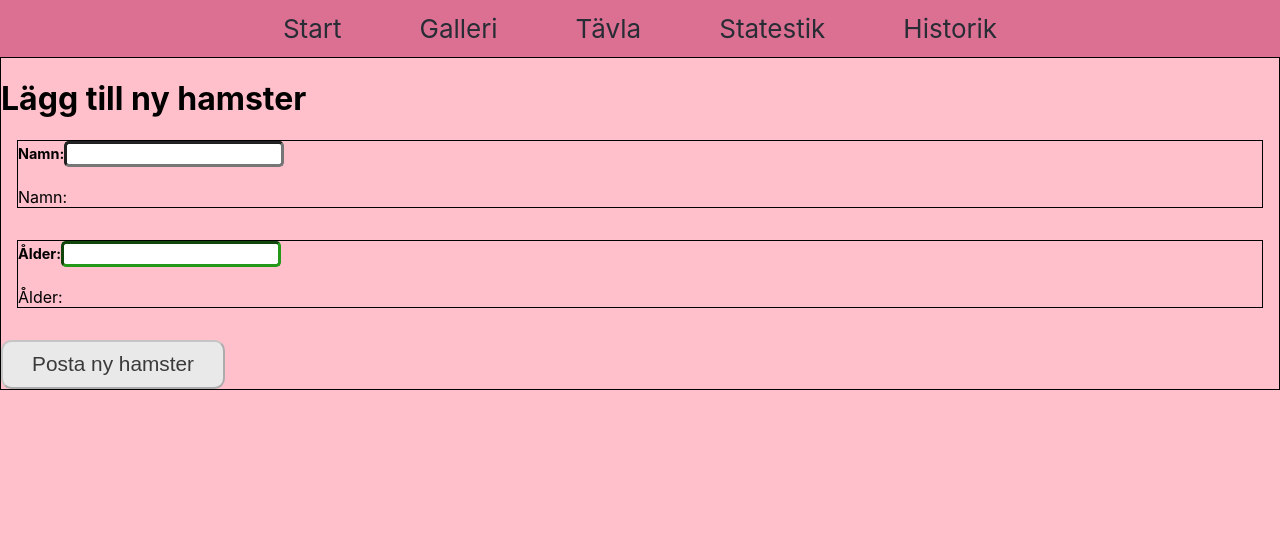
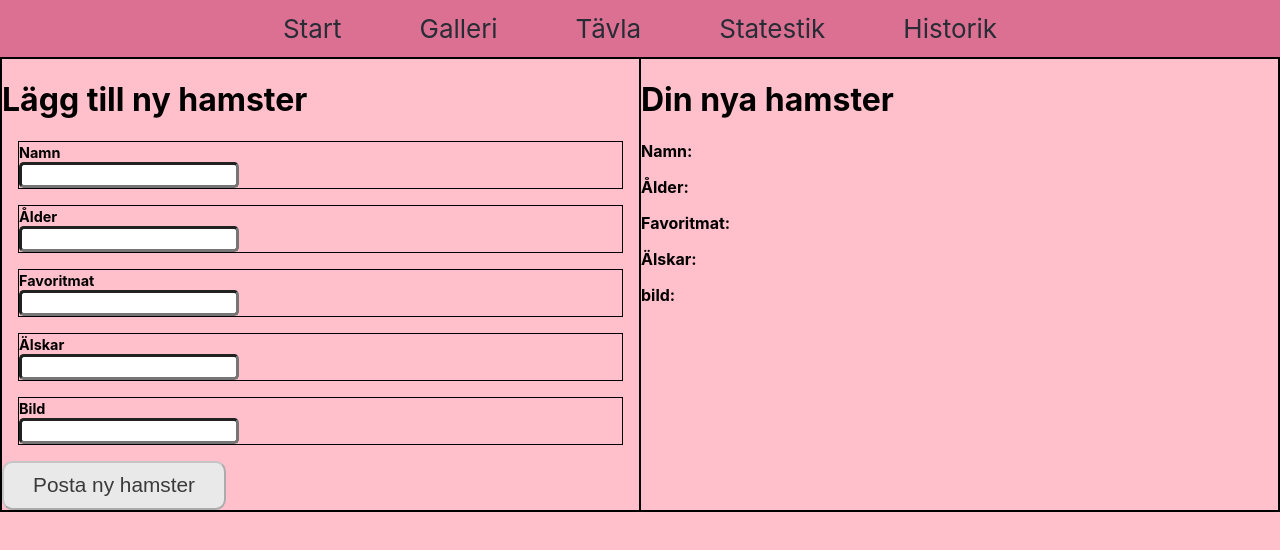
Before and after one commit to SofiaMEweiss/Hamsterwars---fullstack-project, a React (Create React App) app: page /history in a window 1280 px wide. Shown: the top 550 px of the page. Built offline with nearby package versions, Linux system fonts and the light colour scheme.

Commit message:
All input fields finished & possible to display inputs

```diff
--- a/src/components/history/History.css
+++ b/src/components/history/History.css
@@ -7,11 +7,17 @@
 	/* padding: 1em; */
 	border: 1px solid black;
 	text-align: left;
+	display: grid;
+	grid-template-columns: repeat(2, 1fr);
+}
+
+.form-section {
+	border: 1px solid black;
 }
 
 section {
 	margin: 1em;
-	border: 1px solid black
+	border: 1px solid black;
 }
 
 .form > section {
@@ -67,3 +73,7 @@ section {
 	color: #3A3A3A;
 	transform: none;
 }
+
+span {
+	font-weight: bold;
+}
--- a/src/components/history/History.tsx
+++ b/src/components/history/History.tsx
@@ -4,12 +4,25 @@ import './History.css';
 const History = () => {
 
     const [name, setName] = useState ('')
-	const [inputText2, setInputText2] = useState ('Hej')
+	const [age, setAge] = useState ('')
+	const [favFood, setFavFood] = useState ('')
+	const [loves, setLoves] = useState ('')
+	const [imgName, setImgName] = useState ('')
 
-	//Ändra till name sen
-	const [controlledText, setControlledText] = useState('')
-	const [controlledText2, setControlledText2] = useState('')
+	//const [inputText2, setInputText2] = useState ('Hej')
+
+	const [controlledName, setControlledName] = useState('')
+	const [controlledAge, setControlledAge] = useState('')
+	const [controlledFavFood, setControlledFavFood] = useState('')
+	const [controlledLoves, setControlledLoves] = useState('')
+	const [controlledImgName, setControlledImgName] = useState('')
+
+	//const [controlledText2, setControlledText2] = useState('')
 	const [nameTouched, setNameTouched] = useState(false)
+	const [ageTouched, setAgeTouched] = useState(false)
+	const [favFoodTouched, setFavFoodTouched] = useState(false)
+	const [lovesTouched, setLovesTouched] = useState(false)
+	const [imgNameTouched, setImgNameTouched] = useState(false)
 
 	let nameIsValid: boolean = true
 	let nameErrorMessage: string = ''
@@ -18,24 +31,77 @@ const History = () => {
 		nameErrorMessage = 'Vänligen skriv din hamsters namn'
 	}
 
+	const allowedAgeCharacters = "0123456789"
+	let ageIsValid: boolean = true
+	let ageErrorMessage: string = ''
+	if (age === '') {
+		ageIsValid = false
+		ageErrorMessage = 'Vänligen skriv din hamsters ålder'
+	} else if (!age.split('').every(char => allowedAgeCharacters.includes(char)))
+{ ageIsValid = false
+	ageErrorMessage ='Vänligen skriv din hamsters ålder med siffror' }
+
+	let favFoodIsValid: boolean = true
+	let favFoodErrorMessage: string = ''
+	if (favFood === '') {
+		favFoodIsValid = false
+		favFoodErrorMessage = 'Vänligen skriv din hamsters favoritmat'
+	}
+
+	let lovesIsValid: boolean = true
+	let lovesErrorMessage: string = ''
+	if (loves === '') {
+		lovesIsValid = false
+		lovesErrorMessage = 'Vänligen skriv vad din hamster älskar'
+	}
+
+	let imgNameIsValid: boolean = true
+	let imgNameErrorMessage: string = ''
+	if (imgName === '') {
+		imgNameIsValid = false
+		imgNameErrorMessage = 'Vänligen ange en URL till en bild på en hamster'
+	}
+
+
 
 	let nameClass = '';
 	if (nameTouched) {
 		nameClass = (nameIsValid ? 'valid' : 'error')
 	}
 
-	let formIsInvalid = !nameIsValid
+	let ageClass = '';
+	if (ageTouched) {
+		ageClass = (ageIsValid ? 'valid' : 'error')
+	}
+
+	let favFoodClass = '';
+	if (favFoodTouched) {
+		favFoodClass = (favFoodIsValid ? 'valid' : 'error')
+	}
+
+	let lovesClass = '';
+	if (lovesTouched) {
+		lovesClass = (lovesIsValid ? 'valid' : 'error')
+	}
+
+	let imgNameClass = '';
+	if (imgNameTouched) {
+		imgNameClass = (imgNameIsValid ? 'valid' : 'error')
+	}
+
+	let formIsInvalid = !nameIsValid || !ageIsValid || !favFoodIsValid || !lovesIsValid || !imgNameIsValid
 
     return (
     <div className="form">
+		<div className="form-section">
         <h1> Lägg till ny hamster </h1>
         <section>
 
-                <label> Namn:
+                <label> Namn <br />
                 <input type="text" onBlur = {() => setNameTouched(true)} onChange={event =>{
                     console.log('Controlled change', event.target.value);
-					setName(event.target.value.toUpperCase())
-					setControlledText(event.target.value)
+					setName(event.target.value)
+					setControlledName(event.target.value)
 					//toUpperCase()
                 }}
                 value={name}
@@ -43,12 +109,77 @@ const History = () => {
                 />
                 </label>
 				{nameTouched ? 	<div className='message-hidden'>{nameErrorMessage}</div> : null }
+</section>
 
-				<br/>
-				Namn: {controlledText}
+<section>
 
+                <label> Ålder <br />
+                <input type="text" onBlur = {() => setAgeTouched(true)} onChange={event =>{
+                    console.log('Controlled change', event.target.value);
+					setAge(event.target.value)
+					setControlledAge(event.target.value)
+
+                }}
+                value={age}
+				className={ageClass}
+                />
+                </label>
+				{ageTouched ? 	<div className='message-hidden'>{ageErrorMessage}</div> : null }
 </section>
+
 <section>
+
+			 <label> Favoritmat <br />
+			 <input type="text" onBlur = {() => setFavFoodTouched(true)} onChange={event =>{
+				 console.log('Controlled change', event.target.value);
+				 setFavFood(event.target.value)
+				 setControlledFavFood(event.target.value)
+
+			 }}
+			 value={favFood}
+			 className={favFoodClass}
+			 />
+			 </label>
+			 {favFoodTouched ? 	<div className='message-hidden'>{favFoodErrorMessage}</div> : null }
+</section>
+
+<section>
+
+			 <label> Älskar <br />
+			 <input type="text" onBlur = {() => setLovesTouched(true)} onChange={event =>{
+				 console.log('Controlled change', event.target.value);
+				 setLoves(event.target.value)
+				 setControlledLoves(event.target.value)
+
+			 }}
+			 value={loves}
+			 className={lovesClass}
+			 />
+			 </label>
+			 {lovesTouched ? 	<div className='message-hidden'>{lovesErrorMessage}</div> : null }
+</section>
+
+<section>
+
+			 <label> Bild <br />
+			 <input type="text" onBlur = {() => setImgNameTouched(true)} onChange={event =>{
+				 console.log('Controlled change', event.target.value);
+				 setImgName(event.target.value)
+				 setControlledImgName(event.target.value)
+
+			 }}
+			 value={imgName}
+			 className={imgNameClass}
+			 />
+			 </label>
+			 {imgNameTouched ? 	<div className='message-hidden'>{imgNameErrorMessage}</div> : null }
+</section>
+
+
+
+
+
+{/* <section>
 
                 <label> Ålder:
                 <input type="number" className="valid" onChange={event =>{
@@ -65,9 +196,18 @@ const History = () => {
 
 
 
-        </section>
+        </section> */}
 		<div>
 			<button disabled ={formIsInvalid}>Posta ny hamster</button>
+		</div>
+		</div>
+		<div className="form-section">
+		<h1> Din nya hamster </h1>
+		<p><span>Namn:</span> {controlledName}</p>
+		<p><span>Ålder:</span> {controlledAge}</p>
+		<p><span>Favoritmat:</span> {controlledFavFood}</p>
+		<p><span>Älskar:</span> {controlledLoves}</p>
+		<p><span>bild:</span><img src={controlledImgName} /></p>
 		</div>
     </div>
 )}
```
